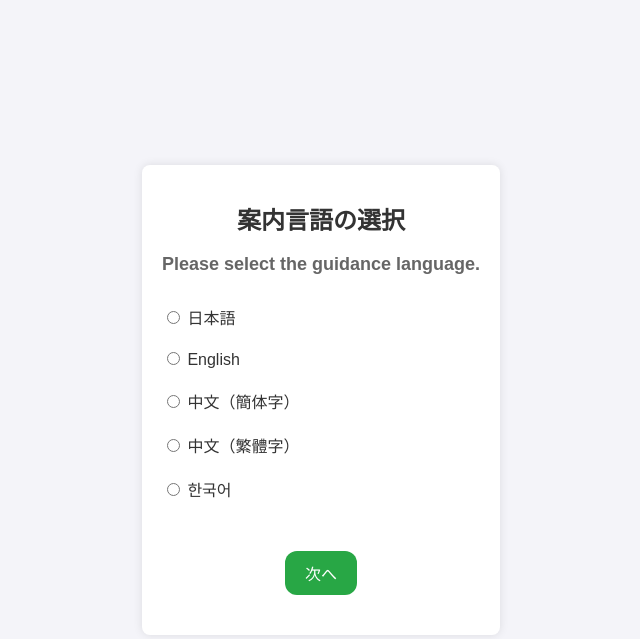
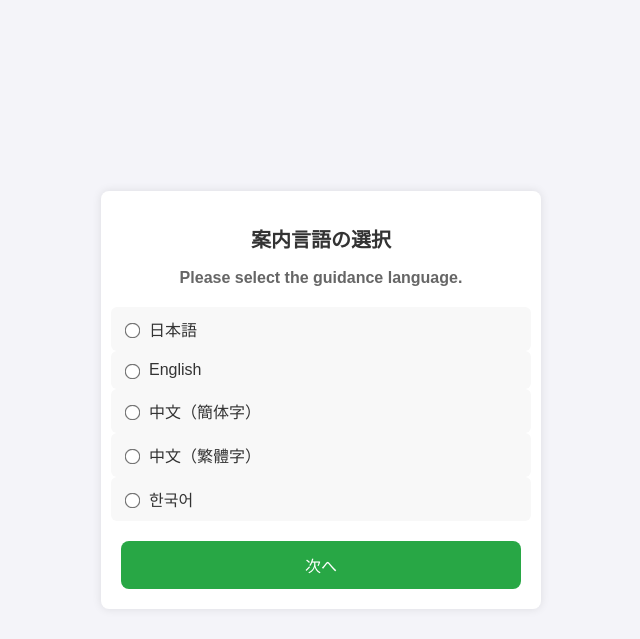
Before and after one commit to pikkoyama/hunhun, a Django app: page /tourists/languageselect/ in a window 1280 px wide. Shown: the top 639 px of the page, without its empty margins (319-959 px from the left). Run offline with Django 5.2, Linux system fonts and the light colour scheme.

Commit message:
スマホ対応したお

```diff
--- a/nuonproject/tourists/templates/LanguageSelect.html
+++ b/nuonproject/tourists/templates/LanguageSelect.html
@@ -1,8 +1,9 @@
 <!--LanguageSelect-->
 <!DOCTYPE html>
-<html lang='ja'>
+<html lang="ja">
 <head>
-    <meta charset='UTF-8'>
+    <meta charset="UTF-8">
+    <meta name="viewport" content="width=device-width, initial-scale=1.0">
     <title>言語選択画面</title>
     <style>
         body {
@@ -21,39 +22,53 @@
             border-radius: 8px;
             box-shadow: 0 0 10px rgba(0, 0, 0, 0.1);
             text-align: center;
+            width: 90%; /* スマホ画面幅に適応 */
+            max-width: 400px; /* PCでは大きくなりすぎないように */
         }
         h1 {
-            font-size: 24px;
+            font-size: 20px;
             color: #333;
         }
         h3 {
-            font-size: 18px;
+            font-size: 16px;
             color: #666;
         }
         .radio-group {
             display: flex;
             flex-direction: column;
-            align-items: flex-start;
+            align-items: center;
             margin: 20px 0;
         }
         label {
-            margin: 10px 0;
+            display: flex;
+            align-items: center;
+            width: 100%;
+            padding: 10px;
             font-size: 16px;
             color: #333;
+            background-color: #f8f8f8;
+            border-radius: 6px;
+            cursor: pointer;
+            transition: background-color 0.3s ease;
+        }
+        label:hover {
+            background-color: #e0e0e0;
+        }
+        input[type="radio"] {
+            margin-right: 10px;
+            transform: scale(1.2); /* タッチしやすくする */
         }
         .btn-next {
             background-color: #28a745;
             color: white;
             border: none;
-            padding: 10px 20px;
+            padding: 12px;
             text-align: center;
-            text-decoration: none;
-            display: inline-block;
             font-size: 16px;
-            margin: 20px 0;
             cursor: pointer;
-            border-radius: 12px;
+            border-radius: 8px;
             transition: background-color 0.3s ease;
+            width: 100%; /* スマホ対応でボタン幅を最大に */
         }
         .btn-next:hover {
             background-color: #218838;
@@ -61,36 +76,35 @@
     </style>
 </head>
 <body>
-    <div class='container'>
+    <div class="container">
         <h1>案内言語の選択</h1>
         <h3>Please select the guidance language.</h3>
-        <form method='get' action='{% url 'tourists:Tourmap' %}'>
-            <div class='radio-group'>
+        <form method="get" action="{% url 'tourists:Tourmap' %}">
+            <div class="radio-group">
                 <label>
-                    <input type='radio' name='language' value='ja'> 日本語
+                    <input type="radio" name="language" value="ja"> 日本語
                 </label>
                 <label>
-                    <input type='radio' name='language' value='en'> English
+                    <input type="radio" name="language" value="en"> English
                 </label>
                 <label>
-                    <input type='radio' name='language' value='zh'> 中文（簡体字）
+                    <input type="radio" name="language" value="zh"> 中文（簡体字）
                 </label>
                 <label>
-                    <input type='radio' name='language' value='zh-TW'> 中文（繁體字）
+                    <input type="radio" name="language" value="zh-TW"> 中文（繁體字）
                 </label>
                 <label>
-                    <input type='radio' name='language' value='ko'> 한국어
+                    <input type="radio" name="language" value="ko"> 한국어
                 </label>
             </div>
             <input type="hidden" name="tour_number" id="tourNumberInput">
-            <button type='submit' class='btn-next'>次へ</button>
+            <button type="submit" class="btn-next">次へ</button>
             <script>
                 // tour_number を取得してフォームにセット
                 function getQueryParam(param) {
                     const urlParams = new URLSearchParams(window.location.search);
                     return urlParams.get(param);
                 }
-
                 document.getElementById("tourNumberInput").value = getQueryParam("tour_number");
             </script>
         </form>
```
Also changed, not shown: nuonproject/tourists/templates/Tourmap.html (+29 -2 lines).
